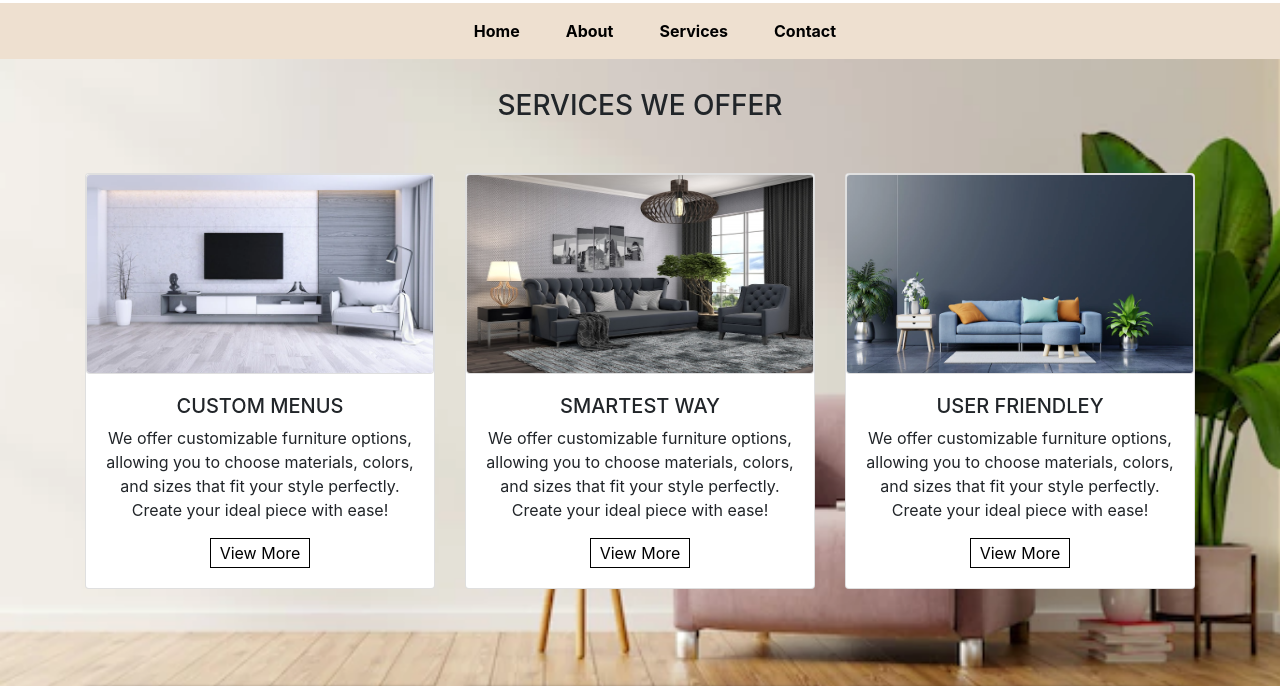
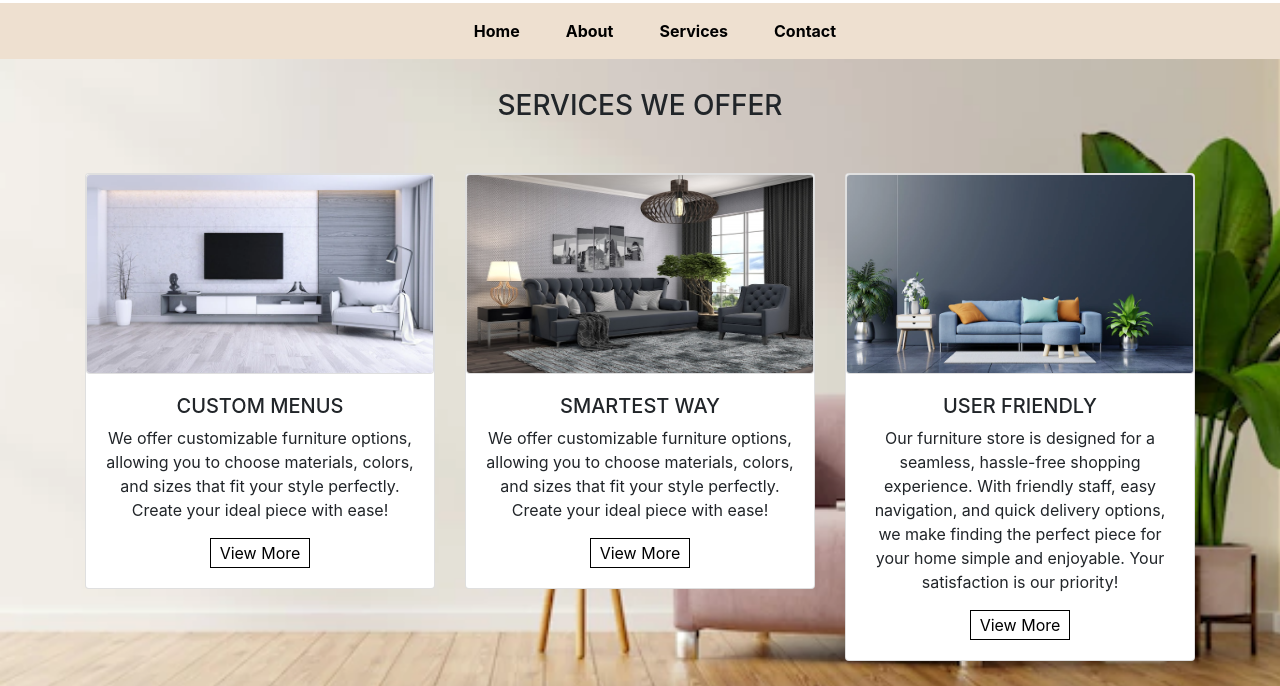
Before and after one commit to JohnKamau79/Furniture_store, a plain HTML site: page service.html in a window 1280 px wide. Shown: the part 77-763 px from the top of the page. Drawn offline with nearby package versions, Linux system fonts and the light colour scheme.

Commit message:
user friendly

```diff
--- a/service.html
+++ b/service.html
@@ -109,8 +109,8 @@
                 <div class="card">
                     <img src="./image/c3.png" alt="" class="card image-top" height="200px">
                     <div class="card-body">
-                        <h5 class="card-titel text-center">USER FRIENDLEY</h5>
-                        <p class="text-center">We offer customizable furniture options, allowing you to choose materials, colors, and sizes that fit your style perfectly. Create your ideal piece with ease!</p>
+                        <h5 class="card-titel text-center">USER FRIENDLY</h5>
+                        <p class="text-center">Our furniture store is designed for a seamless, hassle-free shopping experience. With friendly staff, easy navigation, and quick delivery options, we make finding the perfect piece for your home simple and enjoyable. Your satisfaction is our priority!</p>
                         <div id="btn2" class="text-center"><button>View More</button></div>
                     </div>
                 </div>
```
